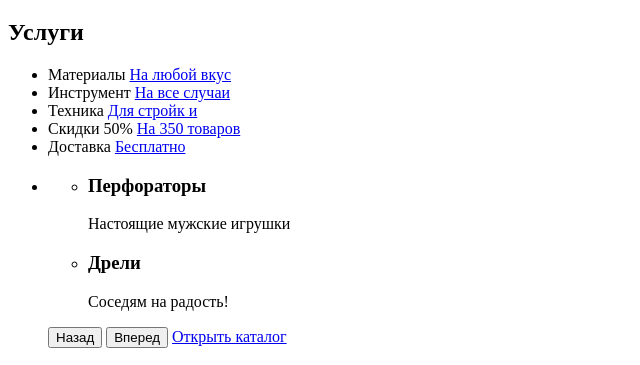
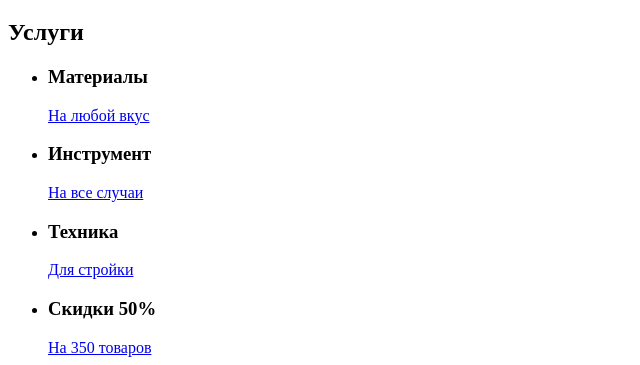
Before and after one commit to Seenkansen/1812575-technomart-31, a plain HTML site: page index.html in a window 1280 px wide. Shown: the part 422-787 px from the top of the page, without its empty margins (0-640 px from the left). Drawn offline with Linux system fonts and the light colour scheme.

Commit message:
Еще немного исправлений главной страницы

```diff
--- a/index.html
+++ b/index.html
@@ -61,35 +61,41 @@
     <section>
       <h2>Услуги</h2>
       <ul>
-        <li>Материалы
-          <a href="catalog.html">На любой вкус </a>
+        <li>
+          <h3>Материалы</h3>
+          <a href="catalog.html">На любой вкус</a>
         </li>
-        <li>Инструмент
-          <a href="catalog.html">На все случаи </a>
+        <li>
+          <h3>Инструмент</h3>
+          <a href="catalog.html">На все случаи</a>
         </li>
-        <li>Техника
-          <a href="catalog.html">Для стройк и</a>
+        <li>
+          <h3>Техника</h3>
+          <a href="catalog.html">Для стройки</a>
         </li>
-        <li>Скидки 50%
-          <a href="catalog.html">На 350 товаров </a>
+        <li>
+          <h3>Скидки 50%</h3>
+          <a href="catalog.html">На 350 товаров</a>
         </li>
-        <li>Доставка
-          <a href="blank.html">Бесплатно </a>
+        <li>
+          <h3>Доставка</h3>
+          <a href="blank.html">Бесплатно</a>
         </li>
         <li>
           <ul>
             <li>
               <h3>Перфораторы</h3>
               <p>Настоящие мужские игрушки</p>
+              <a href="catalog.html">Открыть каталог</a>
             </li>
             <li>
               <h3>Дрели</h3>
               <p>Соседям на радость!</p>
+              <a href="catalog.html">Открыть каталог</a>
             </li>
           </ul>
           <button type="button">Назад</button>
           <button type="button">Вперед</button>
-          <a href="catalog.html">Открыть каталог</a>
         </li>
       </ul>
     </section>
@@ -235,7 +241,7 @@
       <h2>Компания «Техномарт»</h2>
       <p>Настоящий мужской шоппинг начинается здесь! Огромный выбор товаров для
         ремонта и строительства не оставит равнодушными любителей сэкономить на
-        гастарбайтерах. </p>
+        гастарбайтерах.</p>
       <p>Мы можем доставить ваш товар в самые отдаленные точки России!
         Техномарт работает со многими транспортными компаниями:</p>
       <ul>
```
